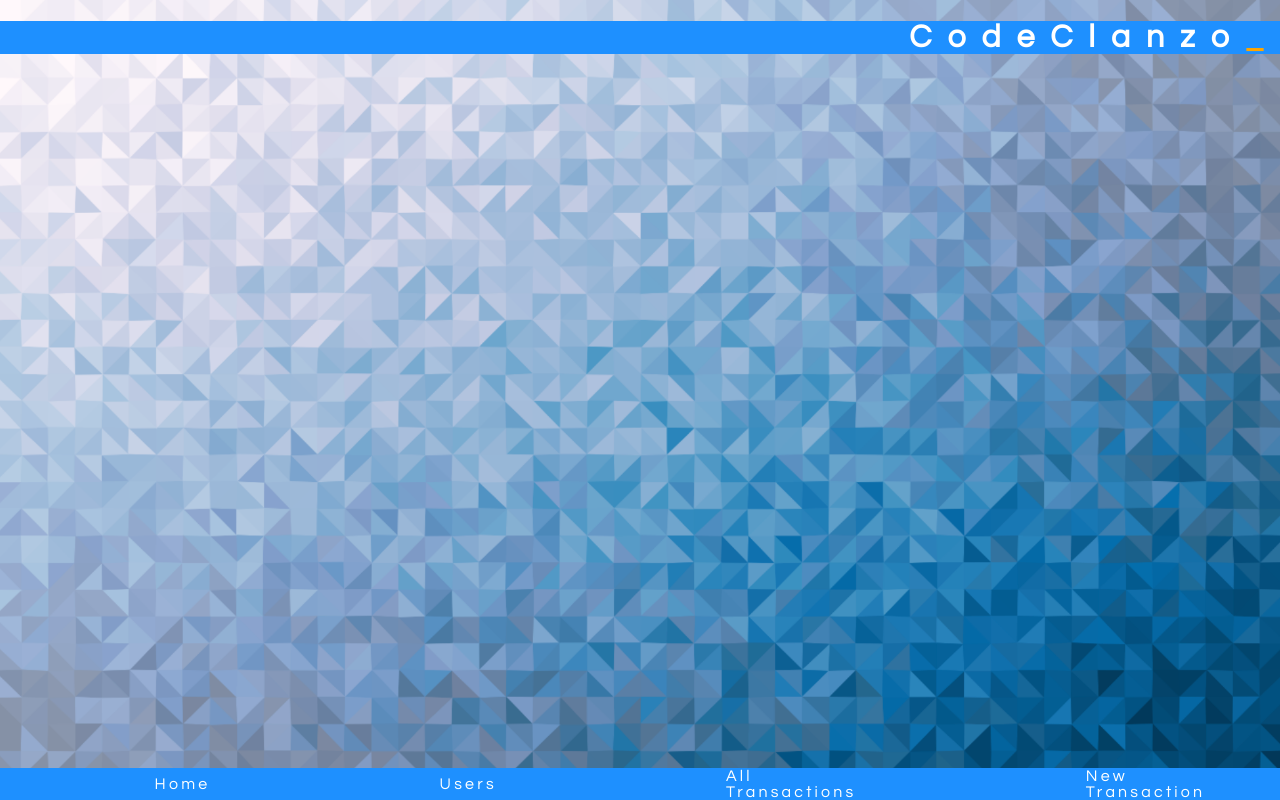
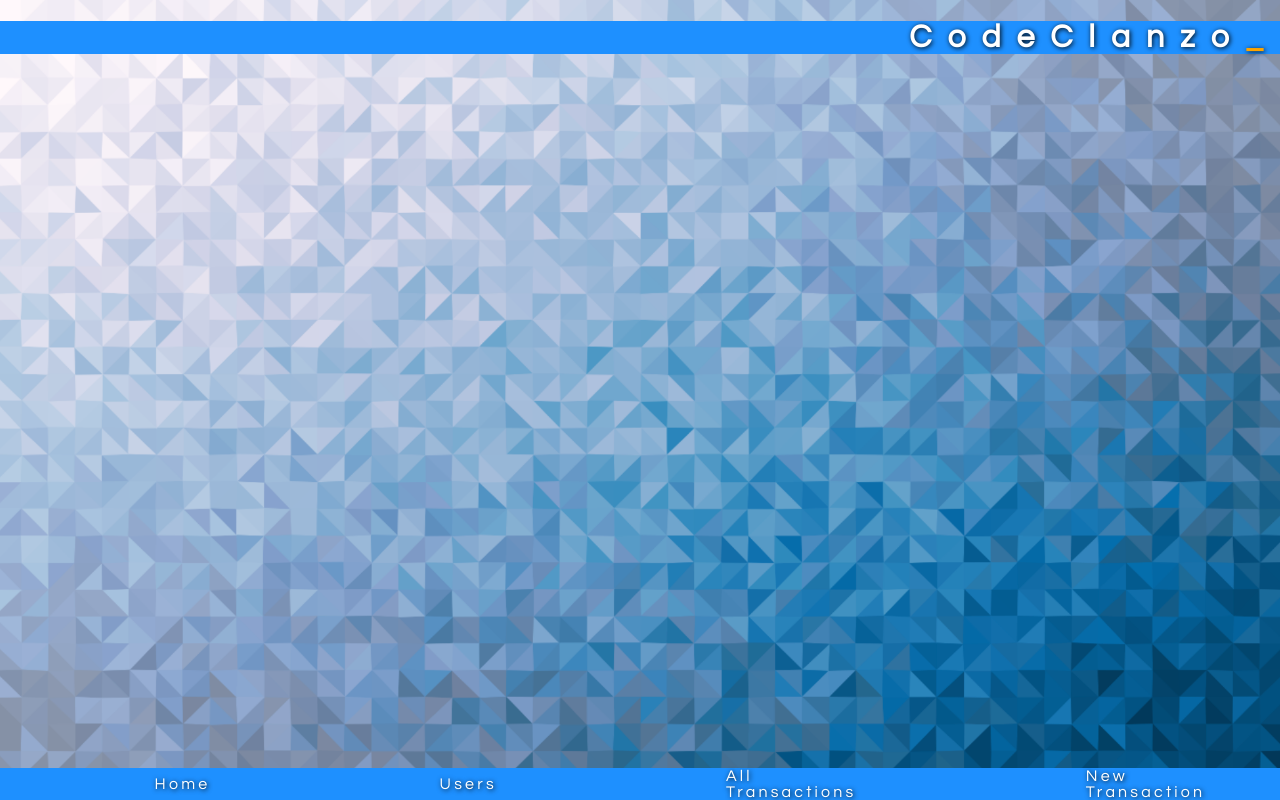
Before and after one commit to Jarnbjorn92/CodeClanzo_, a Flask app: page / in a window 1280 px wide. Run offline with Flask 2, Linux system fonts and the light colour scheme.

Commit message:
updated readme file

```diff
--- a/static/style.css
+++ b/static/style.css
@@ -13,6 +13,7 @@ header {
     font-family: "Questrial";
     letter-spacing: 1em;
     text-align: right;
+    text-shadow: 1px 1px 5px black;
 }
 
 .container {
@@ -52,6 +53,7 @@ li {
     color: white;
     letter-spacing: 0.2em;
     font-family: "Questrial";
+    text-shadow: 1px 1px 5px black;
 }
 
 .navbar > nav > ul > li > a:hover {
```
Also changed, not shown: readme.txt.
